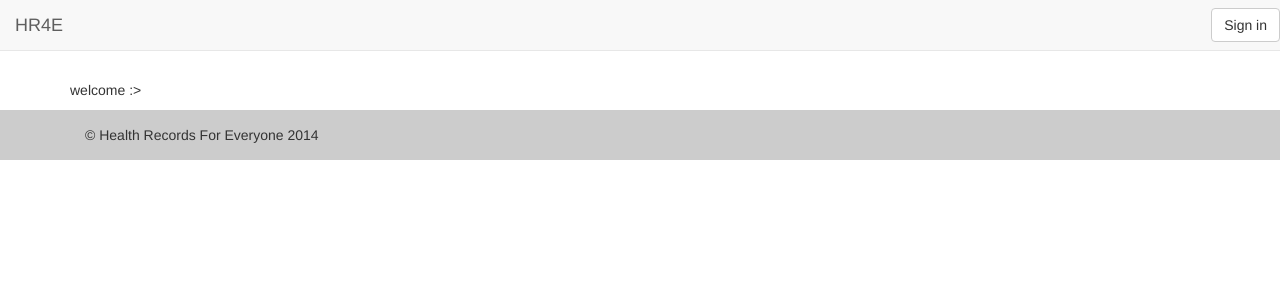
After one commit to hr4e/SurveyUI, a Django app: page / in a window 1280 px wide. The commit adds this page. Shown: the top 300 px of the page. Run offline with Django 3.2, Linux system fonts and the light colour scheme; parts of the project's set-up code (start-up, migrations or seed data) failed here and were passed over; some libraries are stand-ins or nearby versions.

Commit message:
Routing changed from /test/ to / ; Added welcome page; Navbar changes if you are signed in or not

```diff
--- a/HR4E_UI/urls.py
+++ b/HR4E_UI/urls.py
@@ -10,6 +10,6 @@ urlpatterns = patterns('',
     # url(r'^blog/', include('blog.urls')),
 
     url(r'^multiquest/', include('multiquest.urls')),
-    url(r'^test/', include('SurveyEditor.urls')),
+    url(r'', include('SurveyEditor.urls')),
     url(r'^admin/', include(admin.site.urls)),
 )
--- a/SurveyEditor/static/partials/navbar.html
+++ b/SurveyEditor/static/partials/navbarWelcome.html
@@ -14,13 +14,13 @@
     <!-- Collect the nav links, forms, and other content for toggling -->
     <div class="collapse navbar-collapse" collapse="isCollapsed">
       <ul class="nav navbar-nav">
-        <li ng-class="{ active: isActive('home')}"><a href="../home">Home</a></li>
-        <li ng-class="{ active: isActive('editor')}"><a href="../editor">Editor</a></li>
+
+
       </ul>
 
       <ul class="nav navbar-nav navbar-right">
-        <form action="../logout">
-          <input type="submit" class="btn btn-default navbar-btn" value="Sign out">
+        <form action="../login">
+          <input type="submit" class="btn btn-default navbar-btn" value="Sign in">
         </form>
       </ul>
     </div><!-- /.navbar-collapse -->
--- /dev/null
+++ b/SurveyEditor/templates/SurveyEditor/welcome.html
@@ -0,0 +1,29 @@
+
+{% extends "base.html" %}{% load staticfiles %}
+{% block content %}
+
+  <div ng-app="EditorApp">
+
+    <!-- Partials -->
+
+
+
+
+
+    <!-- Django-Angular Script -->
+
+
+
+
+    <!-- Modal Scripts -->
+
+{% if user.is_authenticated %}
+  <div ng-include="'{{ STATIC_URL }}partials/navbar.html'"></div>
+  <p> welcome {{ user }} </p>
+{% else %}
+  <div ng-include="'{{ STATIC_URL }}partials/navbarWelcome.html'"></div>
+  <p> welcome :> </p>
+{% endif %}
+
+  </div>
+{% endblock content %}
--- a/SurveyEditor/templates/registration/login.html
+++ b/SurveyEditor/templates/registration/login.html
@@ -26,7 +26,7 @@
 
 <!-- Partials -->
 
-<div ng-app="EditorApp" ng-include="'{{ STATIC_URL }}partials/navbar.html'"></div>
+<div ng-app="EditorApp" ng-include="'{{ STATIC_URL }}partials/navbarWelcome.html'"></div>
 
 
 <!-- Bootstrap -->
--- a/SurveyEditor/urls.py
+++ b/SurveyEditor/urls.py
@@ -13,11 +13,12 @@ next = '/home'
 
 urlpatterns = patterns('',
     #url(r'^$', RedirectView.as_view(url='home', permanent=False), name='index'),
-    url(r'^$', views.login, name='login'),
+    url(r'^$', views.welcome, name='welcome'),
     # Home
     url(r'^home/', views.index, name='home'),
     url(r'^editor/', views.editor, name='editor'),
     url(r'^newProject/', views.newProject, name='newProject'),
     url(r'^newQuestion/', views.newQuestion, name='newQuestion'),
+    url(r'^login/', views.login, name='login'),
     url(r'^logout/', views.logout, name='logout'),
 )
--- a/SurveyEditor/views.py
+++ b/SurveyEditor/views.py
@@ -38,7 +38,7 @@ def login(request):
                 auth_login(request, user)
                 state = "You're successfully logged in!"
                 if next == "":
-                    return HttpResponseRedirect('home/')
+                    return HttpResponseRedirect('../home/')
                 else:
                     return HttpResponseRedirect(next)
             else:
@@ -60,7 +60,15 @@ def login(request):
 @login_required()
 def logout(request):
     auth_logout(request, request.user)
-    return HttpResponseRedirect('/test')
+    return HttpResponseRedirect('/')
+
+def welcome(request):
+    template = loader.get_template('SurveyEditor/welcome.html')
+
+    context = RequestContext(request, {
+        'path' : request.path.split('/')[-2],
+    })
+    return HttpResponse(template.render(context))
 
 @login_required()
 def index(request):
@@ -82,7 +90,7 @@ def newQuestion(request):
         q = QuestionForm(request.POST)
         if q.is_valid():
             new_ques = q.save()
-    return HttpResponseRedirect('/test/editor')
+    return HttpResponseRedirect('/editor')
 
 @login_required()
 def newProject(request):
@@ -90,7 +98,7 @@ def newProject(request):
         p = ProjectForm(request.POST)
         if p.is_valid():
             new_proj = p.save()
-    return HttpResponseRedirect('/test/home')
+    return HttpResponseRedirect('/home')
 
 @login_required()
 def editor(request):
```
